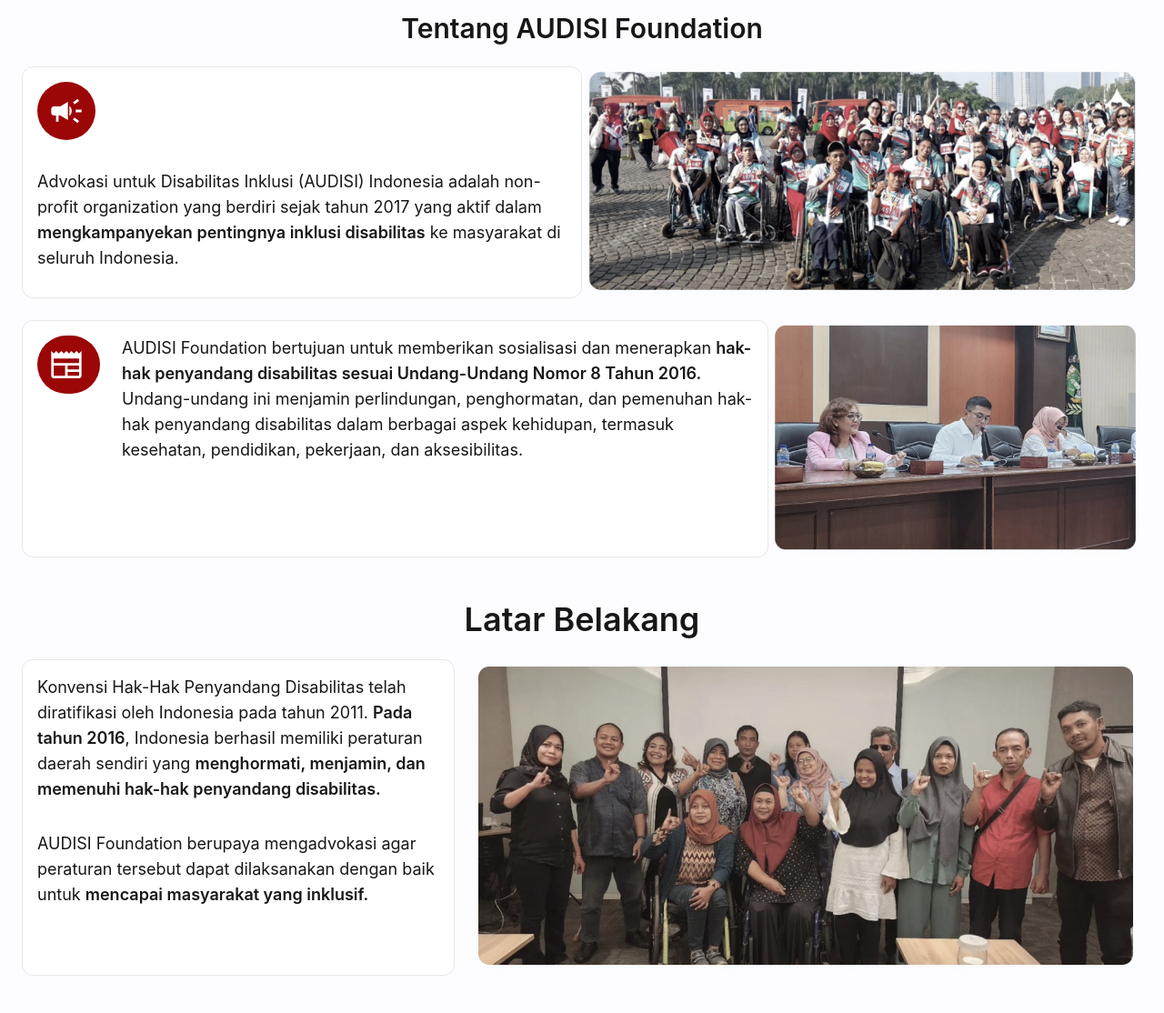
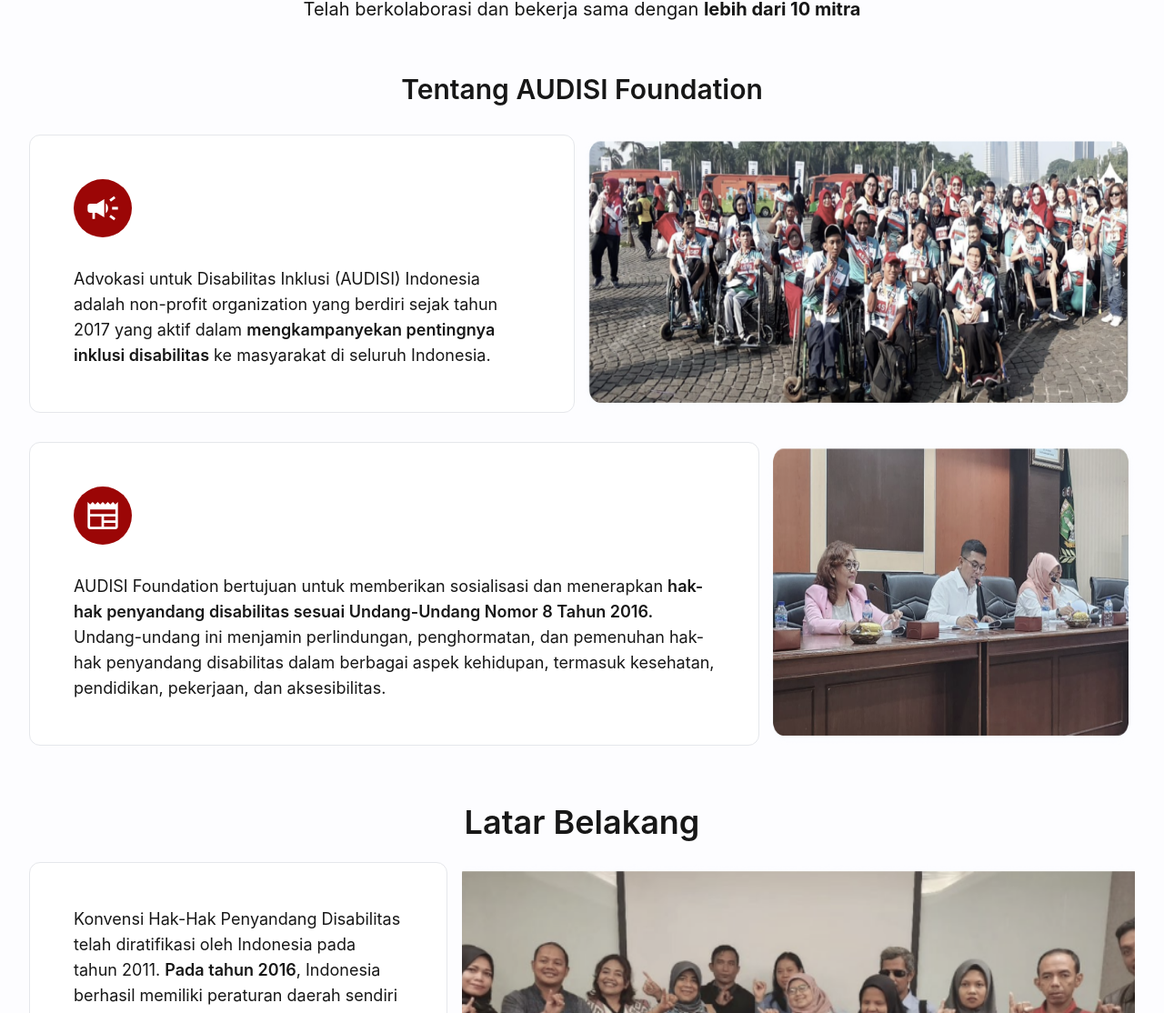
Before and after one commit to hendralijaya/LandingPageAUDISI, a Next.js app in the folder landing-page-audisi/: page / in a window 1280 px wide. Shown: the part 806-1920 px from the top of the page at 91% size. Built offline with nearby package versions, Linux system fonts and the light colour scheme.

Commit message:
completed: padding in desktop view

```diff
--- a/landing-page-audisi/app/page.tsx
+++ b/landing-page-audisi/app/page.tsx
@@ -18,7 +18,7 @@
     <div className="">
       <Header />
       {/* Hero Section */}
-      <div className="px-4 md:px-6">
+      <div className="px-4 md:px-6 lg:p-8">
         <div
           className="relative overflow-hidden flex flex-col items-center gap-3 rounded-xl"
           style={{
@@ -52,11 +52,11 @@
       </div>
 
       {/* About Us */}
-      <div className="p-4 space-y-4 md:p-6 md:space-y-6">
+      <div className="p-4 space-y-4 md:p-6 md:space-y-6 lg:p-8 lg:space-y-8">
         <h3 className="text-center text-2xl font-semibold lg:text-3xl">Tentang AUDISI Foundation</h3>
-        <div className="lg:flex">
+        <div className="lg:flex lg:gap-x-2">
           <Card hasImage={false} className="lg:w-1/2">
-            <div className="space-y-4 md:flex md:space-y-0 md:gap-x-6 lg:flex-col lg:gap-y-8">
+            <div className="space-y-4 md:flex md:space-y-0 md:gap-x-6 lg:flex-col lg:gap-y-8 lg:p-8">
               <RoundedButton className="bg-red-950 hover:bg-red-500 md:w-36 md:h-16 rounded-full lg:w-16">
                 <Image src={Campaign} alt="chevron-down" className="w-8 h-8 md:w-10 md:h-10" />
               </RoundedButton>
@@ -68,10 +68,10 @@
           </Card>
           <Image src={AboutActivityDesktop} alt="kegiatan-audisi" className="hidden lg:rounded-xl md:block md:w-full lg:w-1/2" layout="cover" />
         </div>
-        <div className="lg:flex">
+        <div className="lg:flex lg:gap-x-2">
           <Card hasImage={false} className="lg:w-2/3">
-            <div className="space-y-4 md:flex md:space-y-0 md:gap-x-6">
-              <RoundedButton className="bg-red-950 hover:bg-red-500 md:w-56 md:h-16 rounded-full">
+            <div className="space-y-4 md:flex md:space-y-0 md:gap-x-6 lg:flex-col lg:gap-y-8 lg:p-8">
+              <RoundedButton className="bg-red-950 hover:bg-red-500 md:w-56 md:h-16 rounded-full lg:w-16">
                 <Image src={Newspaper} alt="chevron-down" className="w-8 h-8 md:w-10 md:h-10" />
               </RoundedButton>
               <p className="text-left text-lg">
@@ -85,11 +85,11 @@
       </div>
 
       {/* Latar Belakang */}
-      <div className="p-4 space-y-4 md:p-6 md:space-y-6">
+      <div className="p-4 space-y-4 md:p-6 md:space-y-6 lg:p-8">
         <h3 className="text-center text-2xl font-semibold lg:text-4xl">Latar Belakang</h3>
         <div className="lg:flex lg:flex-row lg:gap-x-4">
           <Card hasImage={false}>
-            <div className="flex flex-col space-y-6 md:space-y-8">
+            <div className="flex flex-col space-y-6 md:space-y-8 lg:p-8">
               <p className="text-lg">
                 Konvensi Hak-Hak Penyandang Disabilitas telah diratifikasi oleh Indonesia pada tahun 2011. <span className="font-semibold">Pada tahun 2016</span>, Indonesia berhasil memiliki peraturan daerah sendiri yang{' '}
                 <span className="font-semibold">menghormati, menjamin, dan memenuhi hak-hak penyandang disabilitas.</span>
@@ -105,7 +105,7 @@
       </div>
 
       {/* Visi dan Misi */}
-      <div className="p-4 flex flex-col gap-y-4">
+      <div className="p-4 flex flex-col gap-y-4 lg:p-8">
         <h3 className="text-center text-2xl font-semibold lg:text-4xl">Visi dan Misi</h3>
         <div className="md:grid md:grid-cols-2 md:grid-rows-3 md:gap-4 lg:grid-cols-3 lg:grid-rows-2 lg:gap-4">
           <Card hasImage={true} className="p-0 flex flex-col md:col-span-2 md:row-span-1 lg:col-span-1 lg:row-span-2 lg:w-full lg:h-full">
@@ -150,7 +150,7 @@
           Penyandang disabilitas adalah individu dengan keterbatasan fisik, intelektual, mental, atau sensorik yang bersifat jangka panjang, yang menghadapi hambatan dalam berpartisipasi penuh dan setara dalam masyarakat.
         </p>
 
-        <div className="grid grid-cols-1 md:grid-cols-2 gap-4 md:mb-32">
+        <div className="grid grid-cols-1 md:grid-cols-2 gap-4 md:mb-32 lg:flex">
           <Card hasImage={true} className="p-0 flex flex-col">
             <Image src={Fisik} alt="fisik" className="rounded-xl w-full" />
             <div className="flex flex-col px-4 gap-y-2">
@@ -226,7 +226,7 @@
       </div>
 
       <div className="flex p-4 border-t gap-x-4 items-center w-full justify-between">
-        <h6 className="text-sm md:text-base">10 event terakhir yang diikuti</h6>
+        <h6 className="text-sm md:text-base lg:font-medium">10 event terakhir yang diikuti</h6>
         <div className="flex gap-x-4">
           <RoundedButton className="bg-white border-gray-400 border-2 w-16 h-16">
             <Image src={ArrowBackDisabled} alt="arrow-back" />
```
